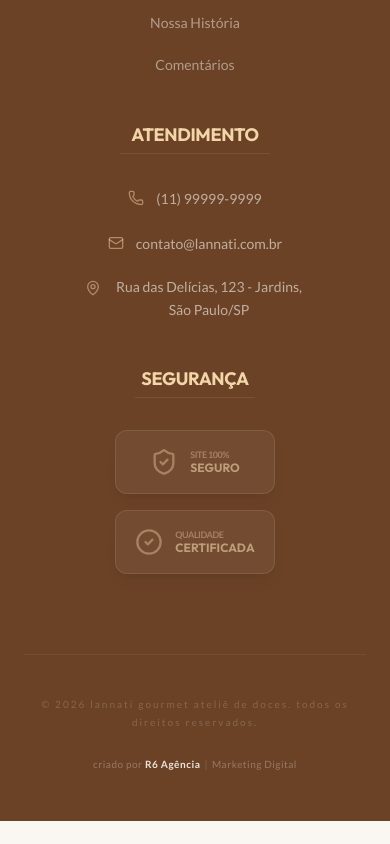
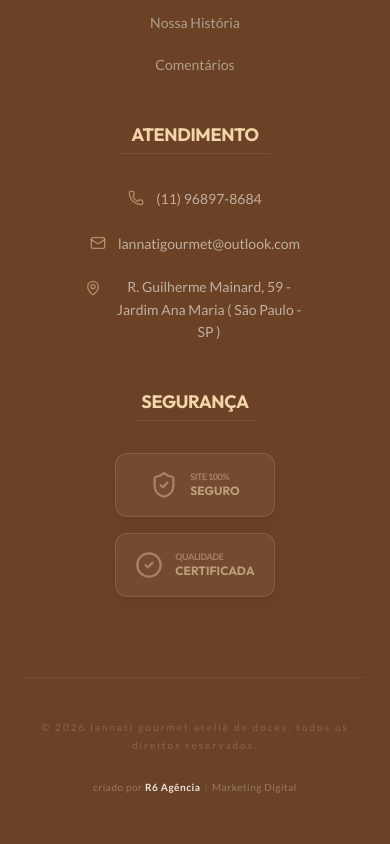
Before and after one commit to nobreezagourmet/Lannati-Gourmet, a React (Vite) app: page / in a window 390 px wide. Shown: the part 7165-8009 px from the top of the page. Before the commit the page ends 7986 px from the top, so only its background shows below. Built offline with nearby package versions, Linux system fonts and the light colour scheme; a web font is replaced by a local one.

Commit message:
fix: Update contact information in footer
Updates the phone number, email address, and physical address displayed in the application's footer to reflect current contact details.

```diff
--- a/components/Footer.tsx
+++ b/components/Footer.tsx
@@ -59,15 +59,15 @@ const Footer: React.FC = () => {
             <div className="space-y-5 text-cream/60 font-body-standard text-sm md:text-base">
               <div className="flex items-center justify-center lg:justify-start gap-3">
                 <Phone size={16} className="text-gold/50 flex-shrink-0" />
-                <span>(11) 99999-9999</span>
+                <span>(11) 96897-8684</span>
               </div>
               <div className="flex items-center justify-center lg:justify-start gap-3">
                 <Mail size={16} className="text-gold/50 flex-shrink-0" />
-                <span className="lowercase">contato@lannati.com.br</span>
+                <span className="lowercase">lannatigourmet@outlook.com</span>
               </div>
               <div className="flex items-start justify-center lg:justify-start gap-3 max-w-[220px]">
                 <MapPin size={16} className="text-gold/50 mt-1 flex-shrink-0" />
-                <span className="leading-relaxed">Rua das Delícias, 123 - Jardins, São Paulo/SP</span>
+                <span className="leading-relaxed">R. Guilherme Mainard, 59 - Jardim Ana Maria ( São Paulo - SP )</span>
               </div>
             </div>
           </div>
```
